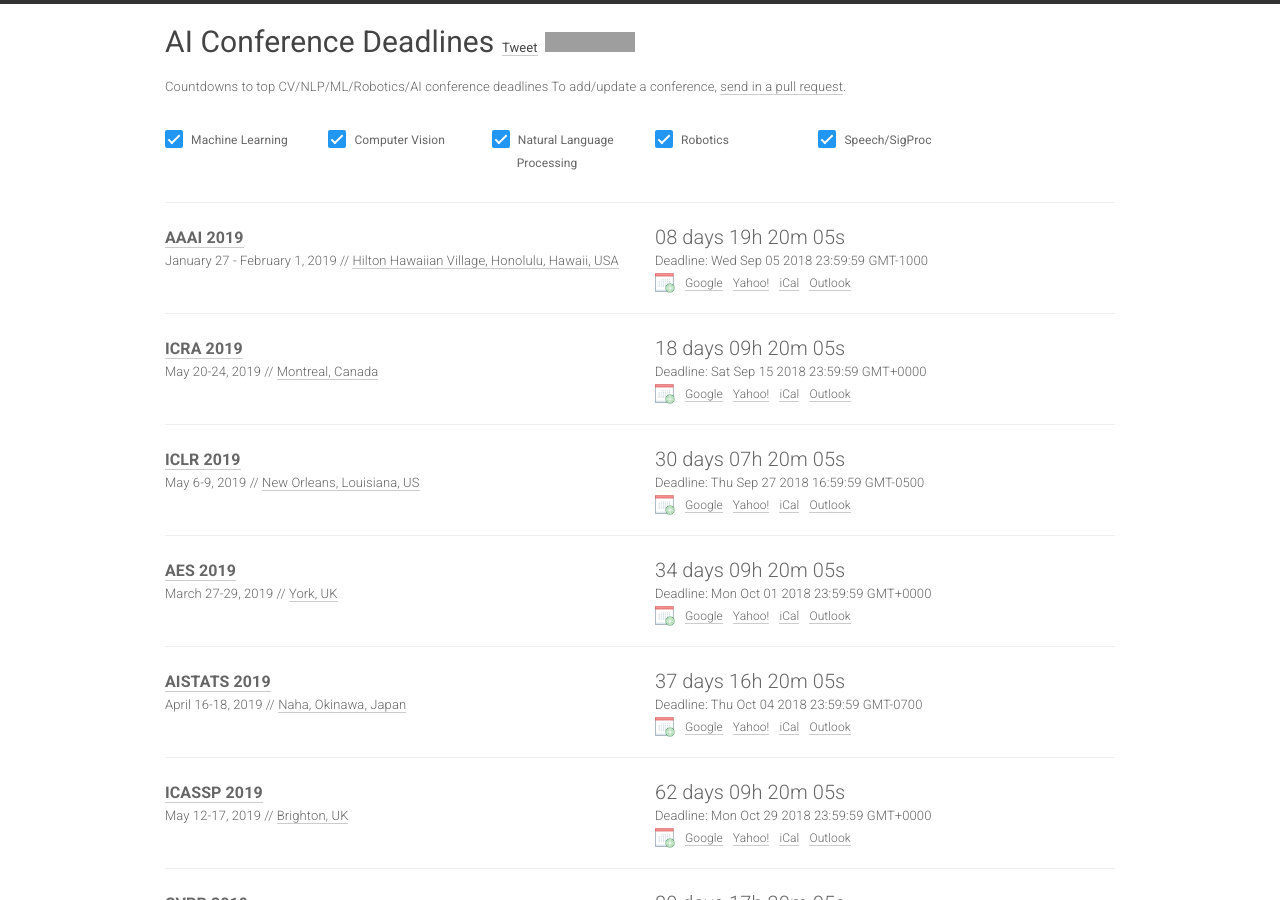
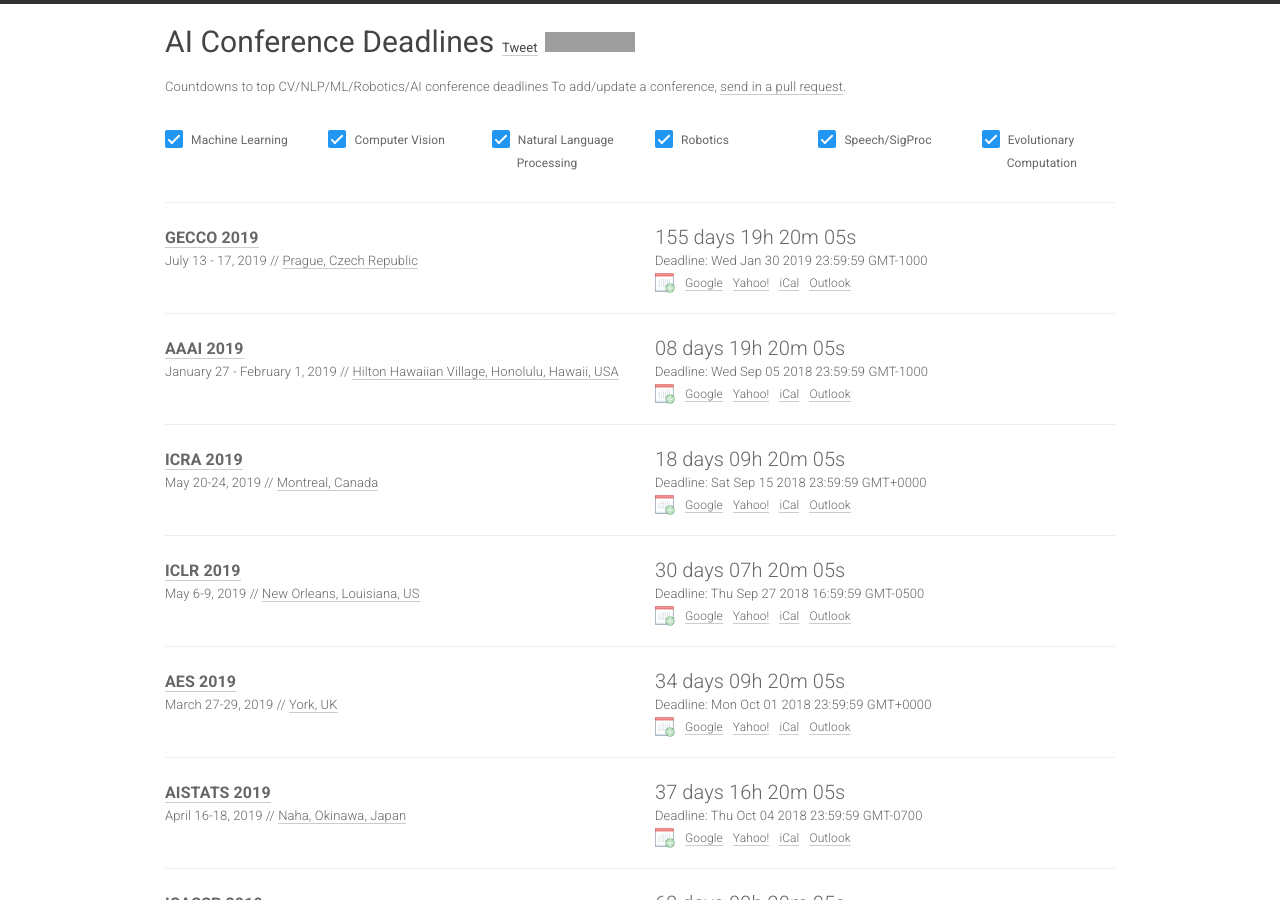
Before and after one commit to paperswithcode/ai-deadlines, a Jekyll site: the page built from index.html, in a window 1280 px wide and 900 px high. Built offline with Jekyll 4.4.1, drawn with Linux system fonts in a browser that asks for light colours; nearby versions of some CDN libraries; comment, search, counter and statistics services are not loaded; grey boxes are pictures that could not be loaded.

Commit message:
Gecco 2019

```diff
--- a/_data/conferences.yml
+++ b/_data/conferences.yml
@@ -1,5 +1,15 @@
 
 ---
+
+- name: GECCO
+  year: 2019
+  id: gecco19
+  link: https://gecco-2019.sigevo.org/index.html/tiki-index.php
+  deadline: "2019-01-30 23:59:59"
+  timezone: Etc/GMT+10
+  date: July 13 - 17, 2019
+  place: Prague, Czech Republic
+  sub: EC
 
 - name: AAAI
   year: 2019
--- a/_data/types.yml
+++ b/_data/types.yml
@@ -9,3 +9,5 @@
   sub: RO
 - name: Speech/SigProc
   sub: SP
+- name: Evolutionary Computation
+  sub: EC
```
